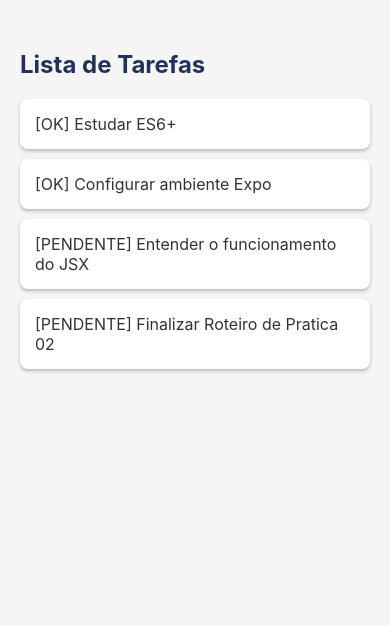
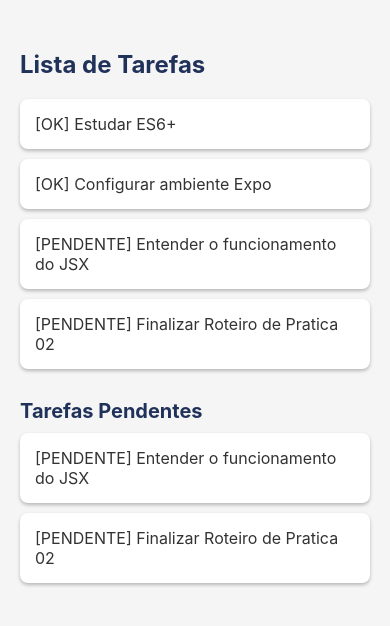
Before and after one commit to luanasrm/meu-primeiro-app, a React Native app: screen / in a window 390 px wide. Shown: the top 626 px of the page. Built offline with nearby package versions, Linux system fonts and the light colour scheme.

Commit message:
adiciona filtro e componente ItemTarefa

```diff
--- a/App.js
+++ b/App.js
@@ -1,6 +1,7 @@
 
 import React from "react";
 import { StyleSheet, Text, View } from "react-native";
+import ItemTarefa from "./ItemTarefa";
 
 export default function App() {
   // Criando um Array de Objetos em JavaScript puro
@@ -11,17 +12,23 @@ export default function App() {
     { id: 4, descricao: "Finalizar Roteiro de Pratica 02", concluida: false },
   ];
 
+  // Filtrando apenas as tarefas pendentes
+  const tarefasPendentes = tarefas.filter(
+    (tarefa) => !tarefa.concluida
+  );
+
   return (
     <View style={styles.container}>
       <Text style={styles.titulo}>Lista de Tarefas</Text>
 
-     {tarefas.map((tarefa) => (
-  <View key={tarefa.id} style={styles.card}>
-    <Text style={styles.textoTarefa}>
-      {tarefa.concluida ? "[OK] " : "[PENDENTE] "}
-      {tarefa.descricao}
-    </Text>
-  </View>
+    {tarefas.map((tarefa) => (
+  <ItemTarefa key={tarefa.id} tarefa={tarefa} />
+))}
+      {/* Lista de tarefas pendentes */}
+      <Text style={styles.subtitulo}>Tarefas Pendentes</Text>
+
+      {tarefasPendentes.map((tarefa) => (
+  <ItemTarefa key={tarefa.id} tarefa={tarefa} />
 ))}
     </View>
   );
@@ -41,6 +48,15 @@ const styles = StyleSheet.create({
     marginBottom: 20,
     color: "#20325a",
   },
+
+  subtitulo: {
+    fontSize: 20,
+    fontWeight: "bold",
+    marginTop: 20,
+    marginBottom: 10,
+    color: "#20325a",
+  },
+
   card: {
     backgroundColor: "#ffffff",
     padding: 15,
@@ -55,6 +71,7 @@ const styles = StyleSheet.create({
     shadowRadius: 3.84,
     elevation: 5,
   },
+
   textoTarefa: {
     fontSize: 16,
     color: "#333333",
--- /dev/null
+++ b/ItemTarefa.js
@@ -0,0 +1,36 @@
+
+import React from "react";
+import { StyleSheet, Text, View } from "react-native";
+
+export default function ItemTarefa({ tarefa }) {
+  return (
+    <View style={styles.card}>
+      <Text style={styles.textoTarefa}>
+        {tarefa.concluida ? "[OK] " : "[PENDENTE] "}
+        {tarefa.descricao}
+      </Text>
+    </View>
+  );
+}
+
+const styles = StyleSheet.create({
+  card: {
+    backgroundColor: "#ffffff",
+    padding: 15,
+    marginBottom: 10,
+    borderRadius: 8,
+    shadowColor: "#000",
+    shadowOffset: {
+      width: 0,
+      height: 2,
+    },
+    shadowOpacity: 0.25,
+    shadowRadius: 3.84,
+    elevation: 5,
+  },
+
+  textoTarefa: {
+    fontSize: 16,
+    color: "#333333",
+  },
+});
```
